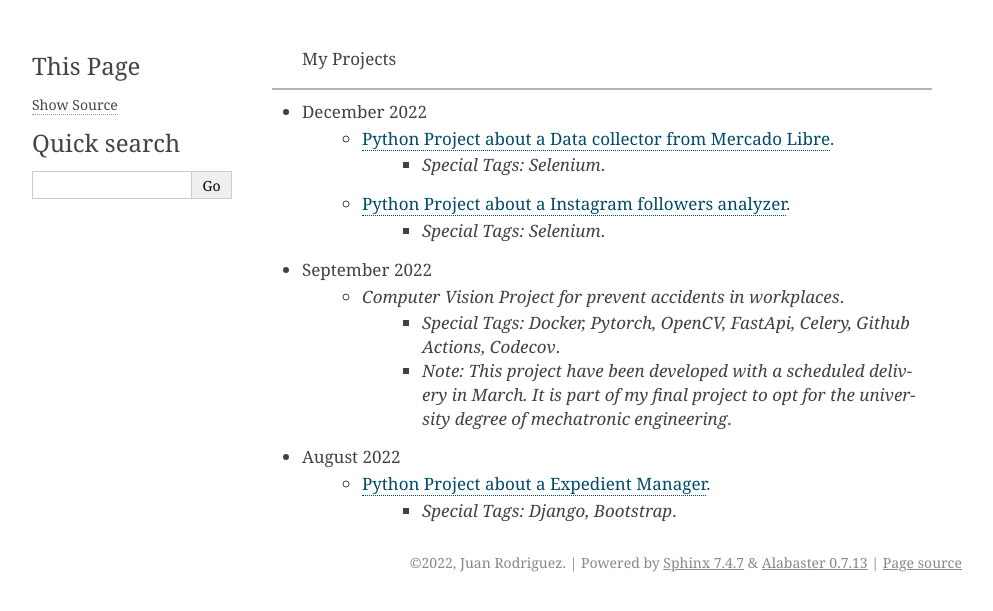
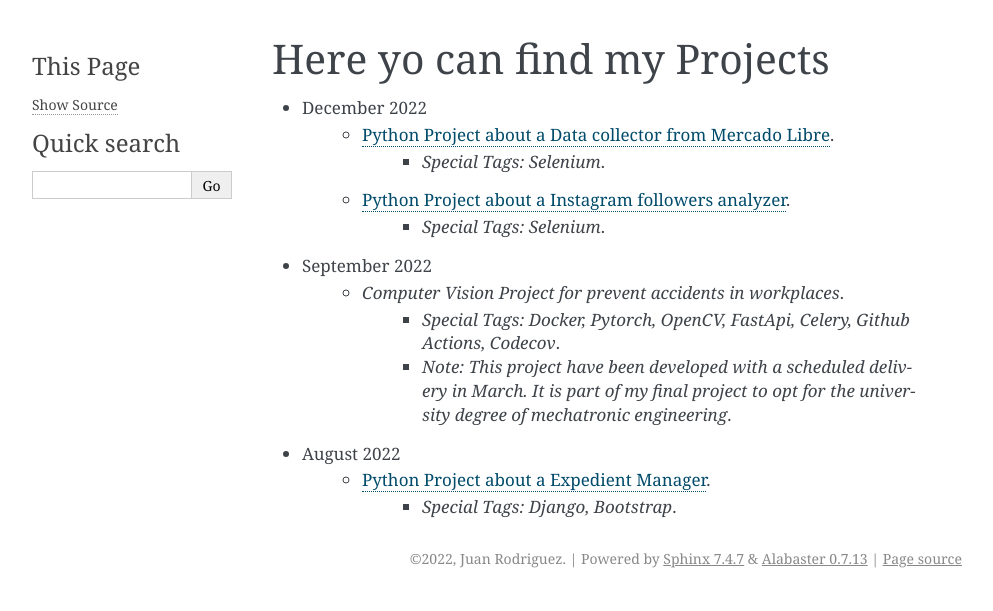
Before and after one commit to Juerodriguez/juerodriguez-blog, a Sphinx documentation site: the page built from docs/page.rst, in a window 1280 px wide. Shown: the top 611 px of the page, without its empty margins (148-1141 px from the left). Built offline with Sphinx 7.4.7, drawn with Linux system fonts in a browser that asks for light colours.

Commit message:
Update page.rst

```diff
--- a/docs/page.rst
+++ b/docs/page.rst
@@ -1,5 +1,6 @@
-  My Projects
-=======
+===================================
+ Here yo can find my Projects
+===================================
 
 * December 2022
    * `Python Project about a Data collector from Mercado Libre <https://github.com/Juerodriguez/price_houses>`_.
```
